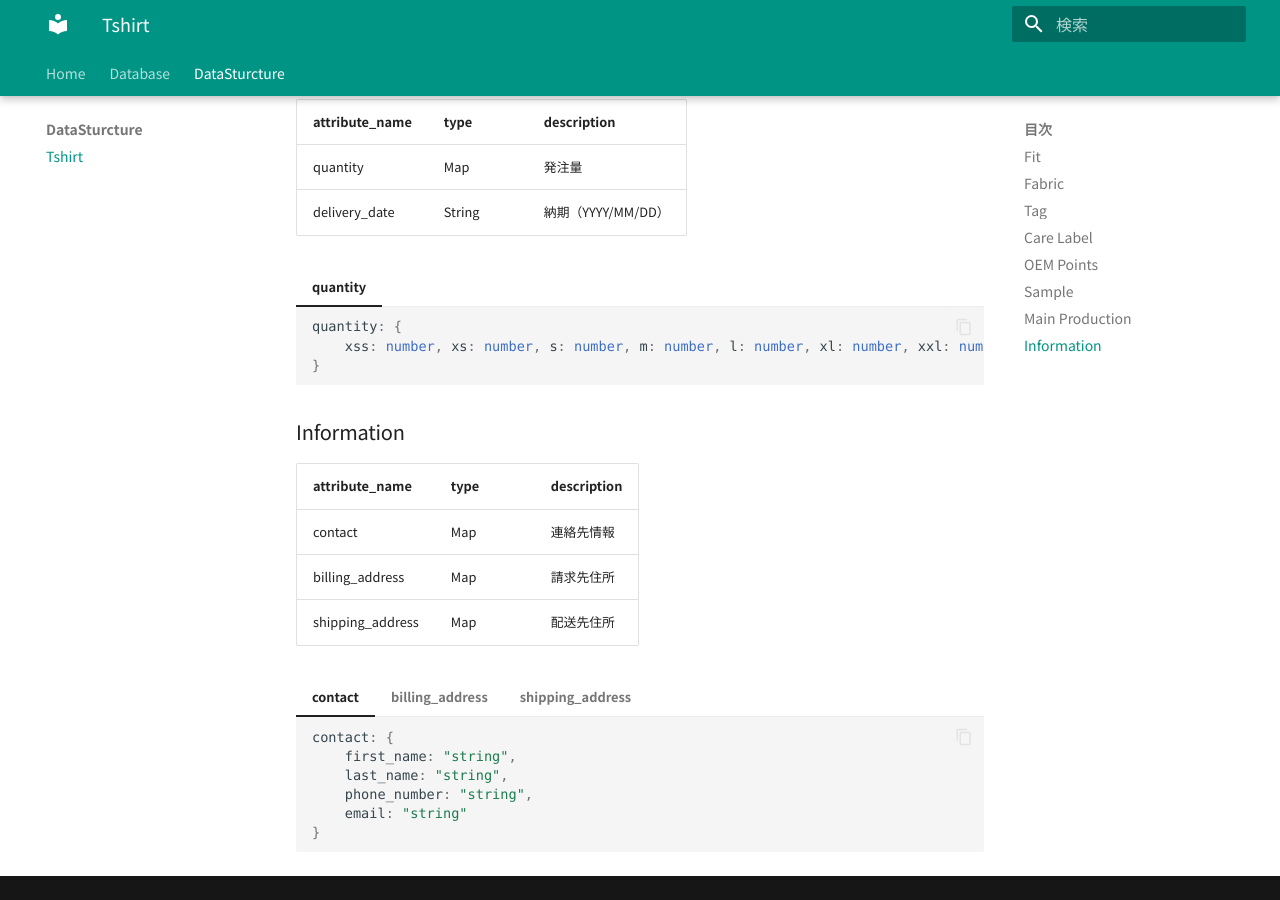
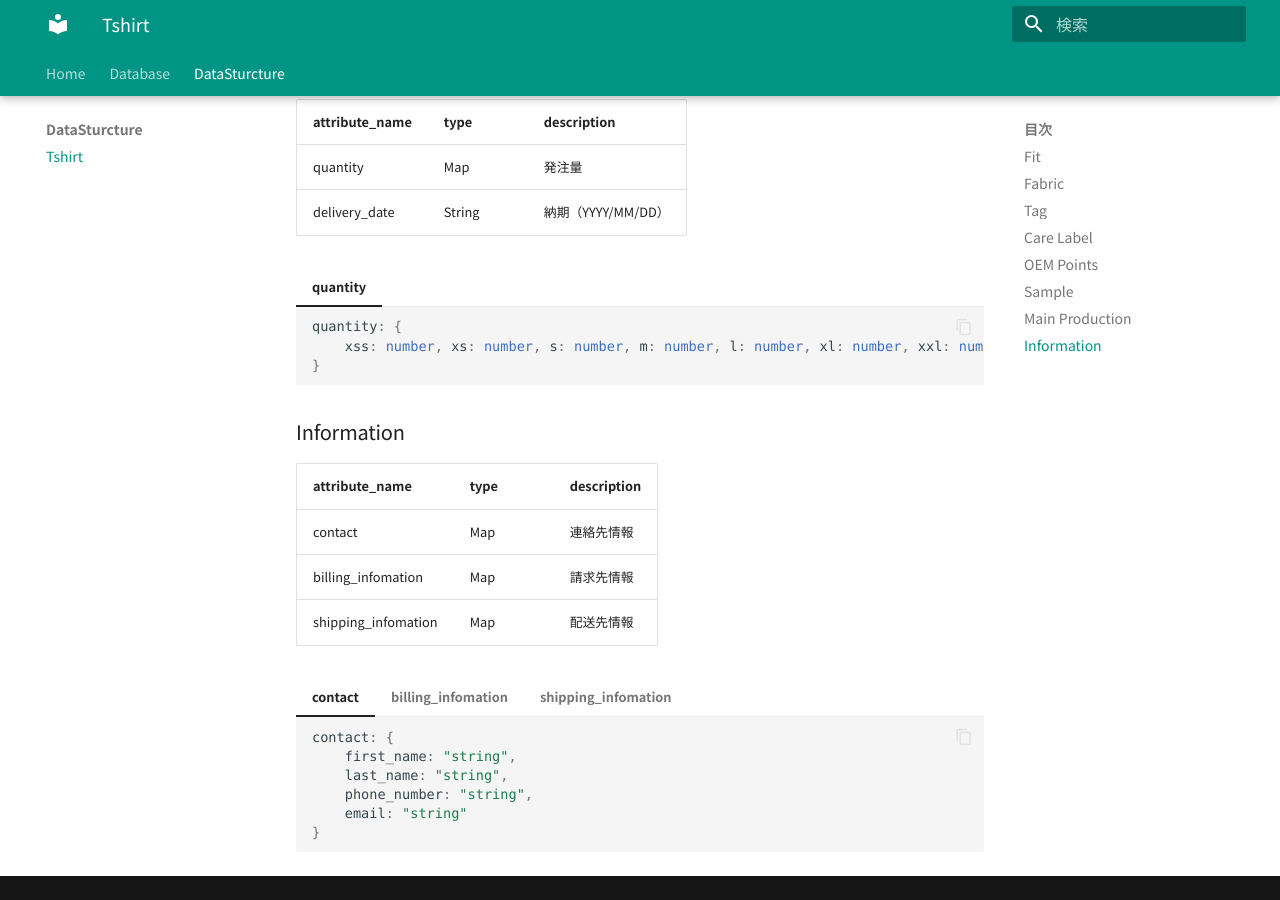
Before and after one commit to YasashiRikeiOnityan/floor-studios-docs, an MkDocs documentation site: the page built from docs/data-structures/tshirt.md, in a window 1280 px wide and 900 px high, scrolled down 3188 px. Built offline with MkDocs 1.6.1 and Material for MkDocs 9.7.7, drawn with Linux system fonts in a browser that asks for light colours; some web fonts are replaced.

Commit message:
addressをinformationに変更

````diff
--- a/docs/data-structures/tshirt.md
+++ b/docs/data-structures/tshirt.md
@@ -231,8 +231,8 @@
 | attribute_name | type | description |
 | -------------- | ---- | ----------- |
 | contact| Map | 連絡先情報 |
-| billing_address | Map | 請求先住所 |
-| shipping_address | Map | 配送先住所 |
+| billing_infomation | Map | 請求先情報 |
+| shipping_infomation | Map | 配送先情報 |
 
 === "contact"
 
@@ -245,10 +245,10 @@
     }
     ```
 
-=== "billing_address"
+=== "billing_infomation"
 
     ```ts
-    billing_address: {
+    billing_infomation: {
         country: "string",
         state: "string",
         city: "string",
@@ -258,10 +258,10 @@
     }
     ```
 
-=== "shipping_address"
+=== "shipping_infomation"
 
     ```ts
-    shipping_address: {
+    shipping_infomation: {
         country: "string",
         state: "string",
         city: "string",
````
Also changed, not shown: docs/databases/tenants.md (+2 -2 lines), 1 other file.
